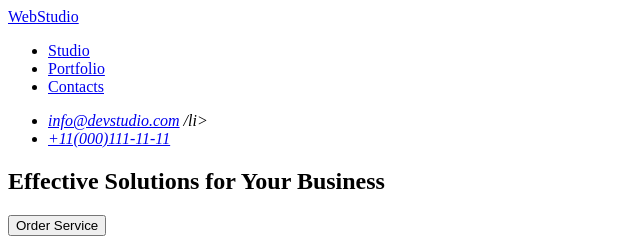
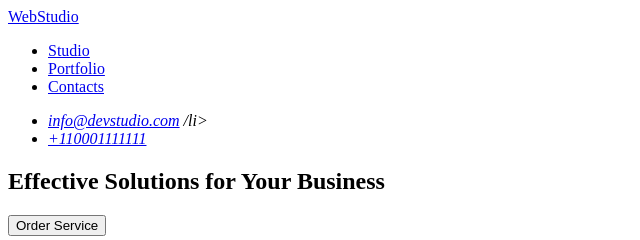
Before and after one commit to biancabaclava1/goit-markup-hw-01, a plain HTML site: page index.html in a window 1280 px wide. Shown: the top 240 px of the page, 0-640 px from the left. Drawn offline with Linux system fonts and the light colour scheme.

Commit message:
Update index.html

```diff
--- a/index.html
+++ b/index.html
@@ -22,7 +22,7 @@
                 <ul>
                     <li><a href="mailto:info@devstudio.com">info@devstudio.com</a>
                                                                                       /li>
-                    <li><a href="tel:+11000111-11-11">+11(000)111-11-11</a>
+                    <li><a href="tel:+110001111111">+110001111111</a>
                     </li>
                 </ul>
 
```
